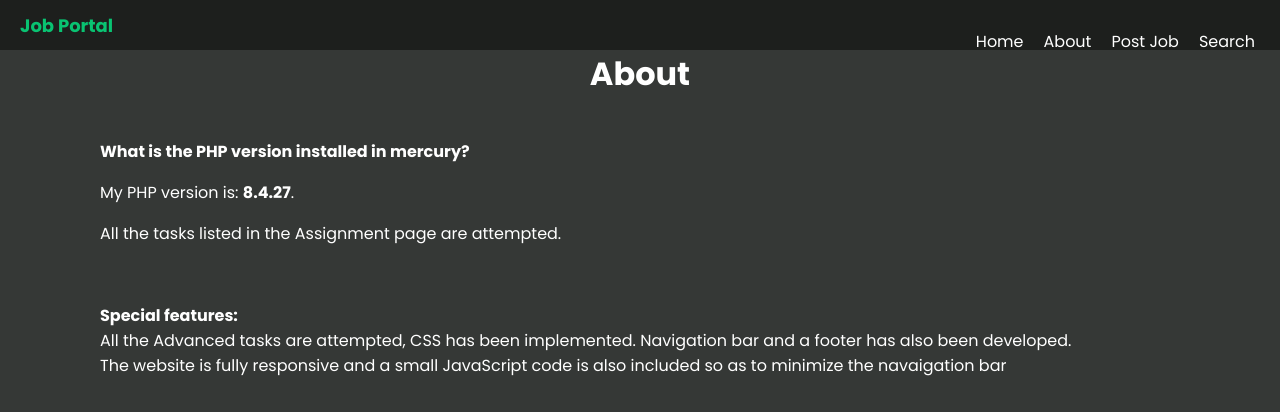
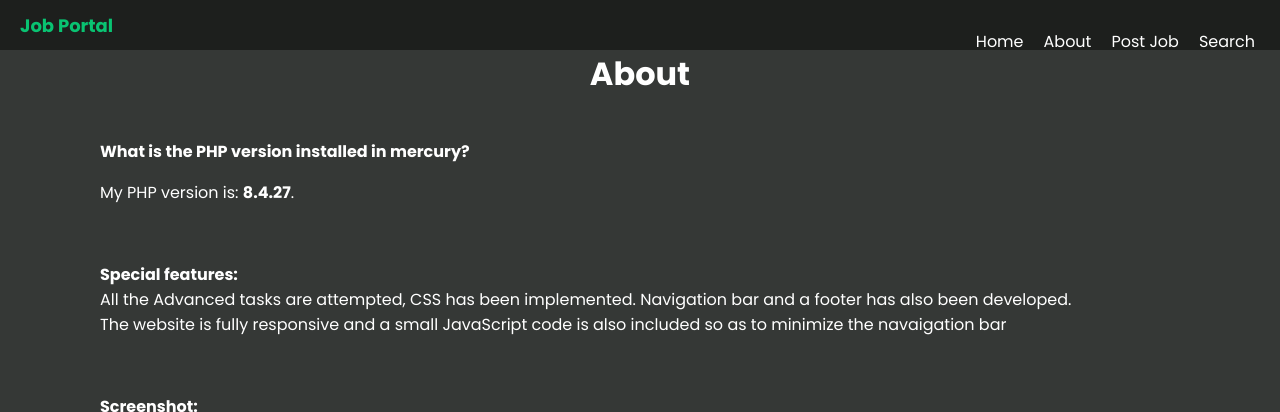
Before and after one commit to AngadB013/Job_Search_Site, a PHP site: page /about.php in a window 1280 px wide. Shown: the top 412 px of the page. Run offline with PHP 8.4, Linux system fonts and the light colour scheme.

Commit message:
about.php

```diff
--- a/about.php
+++ b/about.php
@@ -5,7 +5,7 @@
     <meta name="description" content="Web application development" />
     <meta name="keywords" content="PHP" />
     <meta name="author" content="Angad Singh Bajwa" />
-    <title>Assignment 1</title>
+    <title>Jobsite</title>
     <link rel="stylesheet" href="style.css"/>
     <link rel="stylesheet" href="https://cdnjs.cloudflare.com/ajax/libs/font-awesome/4.7.0/css/font-awesome.min.css">
 </head>
@@ -40,15 +40,13 @@
 
 <section style="margin-left:100px">
     <p><strong>What is the PHP version installed in mercury?</strong></p>
-    <p>My PHP version is: <strong><?php echo phpversion() ?></strong>.</p>
-    <p>All the tasks listed in the Assignment page are attempted.</p></br>
+    <p>My PHP version is: <strong><?php echo phpversion() ?></strong>.</p></br>
     <p><strong>Special features:</strong></br> All the Advanced tasks are attempted, CSS has been implemented. Navigation bar and a footer has also been developed.
     </br>The website is fully responsive and a small JavaScript code is also included so as to minimize the navaigation bar</p>
 </section>
 </br>
 <section style="margin-left:100px">
-  <p><strong>Discussion screenshot: </strong>As such, I did not posted any questions in the discussion board as I got my doubts resolved </br>by going through
-  questions asked by others, but I tried to participate by helping out other fellow students.</p>
+  <p><strong>Screenshot: </strong></p>
 </section>
 <center><img src="style/Discussion_screenshot.png" width="auto" height="250"/></center>
 <p style="text-align:center"><a href="index.php" class="button1">Return to homepage</a></p>
@@ -62,8 +60,8 @@
   </div>
 
 	<div class="footer-left">
-    <h3>Angad Bajwa - 103166497 - Swinburne University</h3>
-		<p>Advance Web Development &copy; 2023</p>
+    <h3>Angad Bajwa - Bachelor's In ICT</h3>
+		<p>&copy; 2023</p>
 	</div>
 </footer>
 
```
